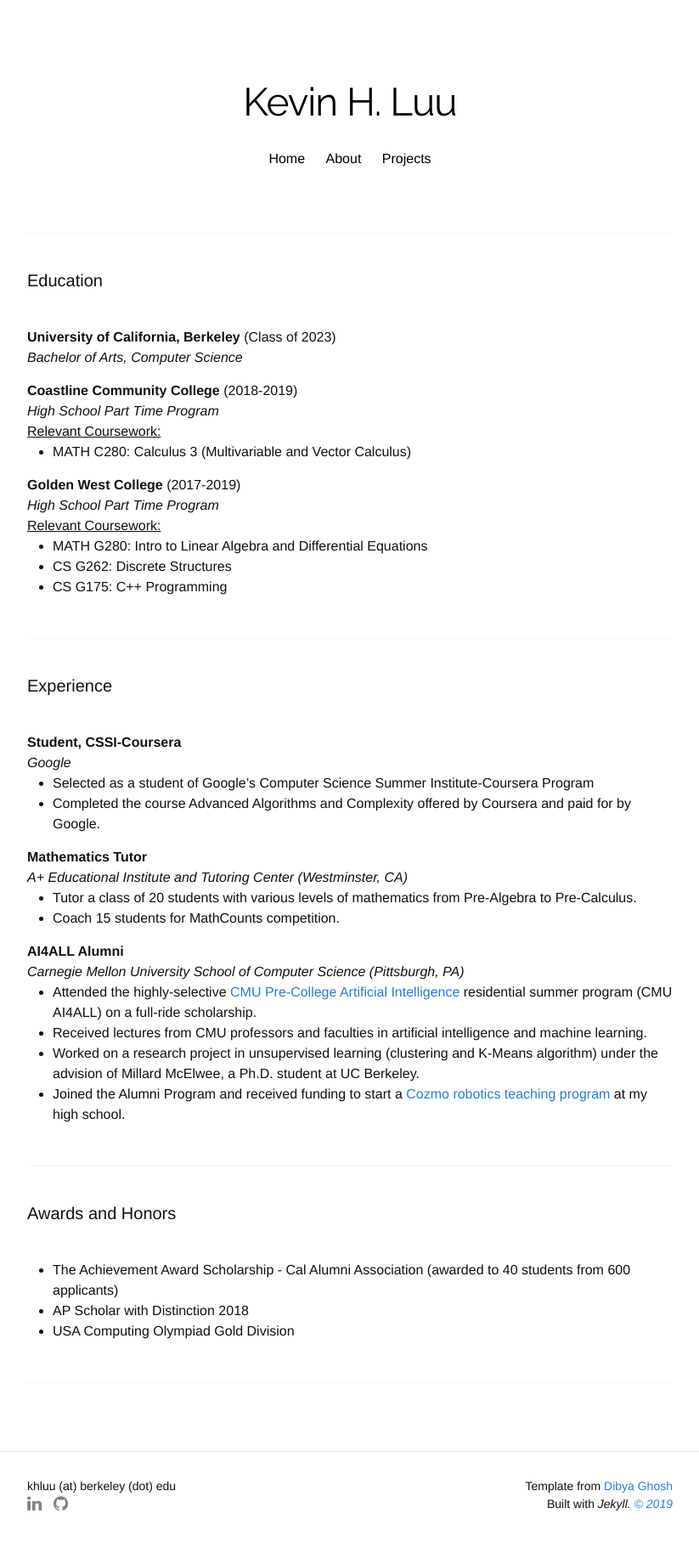
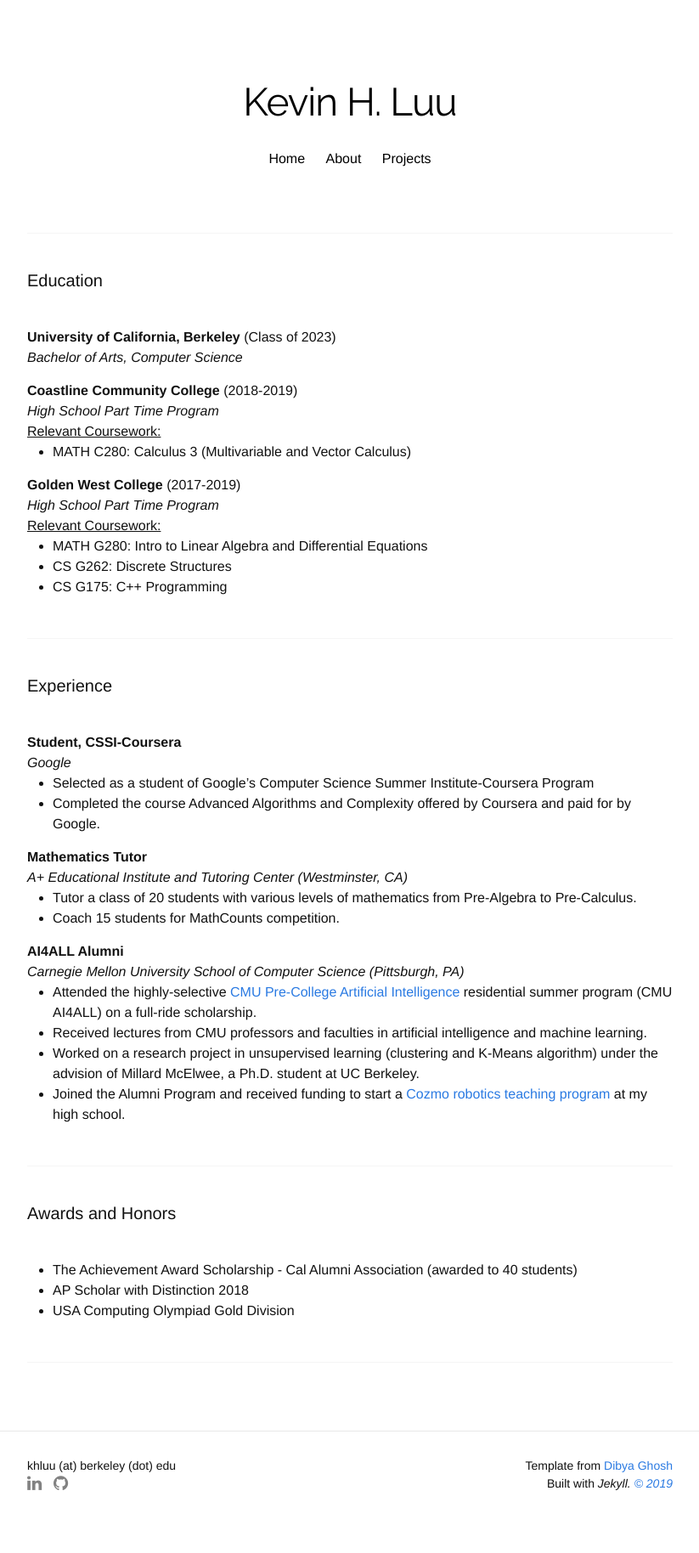
Before and after one commit to khluu/khluu.github.io, a Jekyll site: the page built from about.html, in a window 1280 px wide. Shown: the whole page at 85% size, without its empty margins (228-1051 px from the left). Built offline with Jekyll 4.4.1, drawn with Linux system fonts in a browser that asks for light colours; nearby versions of some CDN libraries; some web fonts are replaced; after the commit the page ends 1804 px from its top, so only the background shows below that.

Commit message:
Update about.html

```diff
--- a/about.html
+++ b/about.html
@@ -62,7 +62,7 @@
 
 <h1 class="page-heading resume-heading">Awards and Honors</h1>
 <ul>
-    <li> The Achievement Award Scholarship - Cal Alumni Association (awarded to 40 students from 600 applicants)</li>
+    <li> The Achievement Award Scholarship - Cal Alumni Association (awarded to 40 students)</li>
     <li> AP Scholar with Distinction 2018</li>
     <li> USA Computing Olympiad Gold Division</li>
 </ul>
```
